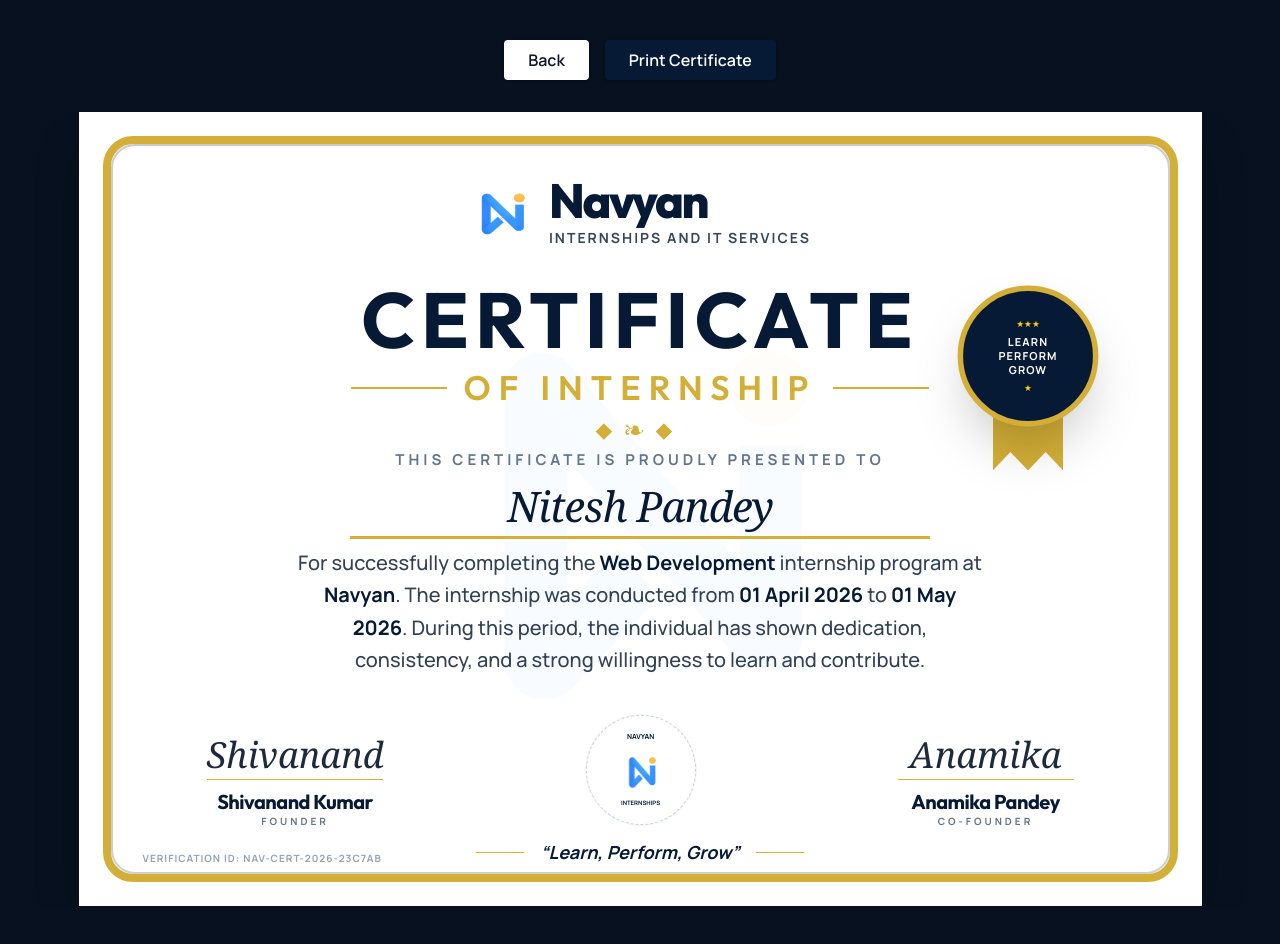
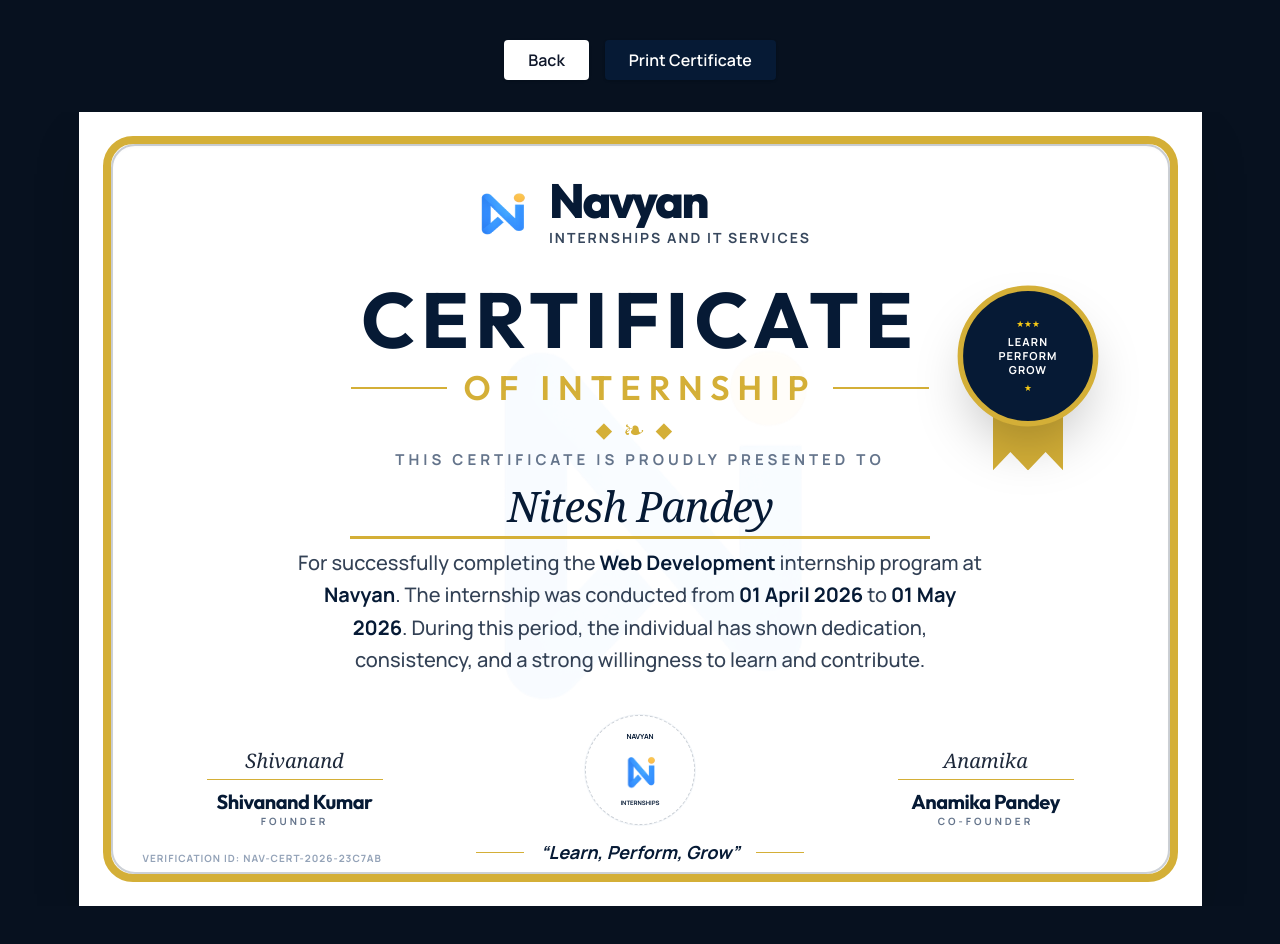
Before and after one commit to shivanand91/navyan, a React (Vite) app in the folder client/: page /documents/certificate/1 in a window 1280 px wide. Built offline with nearby package versions, Linux system fonts and the light colour scheme; no server answers.

Commit message:
offer letter and certificate designs

```diff
--- a/client/src/pages/documents/CertificatePreview.jsx
+++ b/client/src/pages/documents/CertificatePreview.jsx
@@ -101,7 +101,7 @@ export default function CertificatePreview() {
             {/* --- SIGNATURES --- */}
             <div className="absolute bottom-20 w-full flex justify-between px-32 items-end">
               <div className="text-center">
-                <p className="font-serif italic text-4xl text-slate-800 mb-1">Shivanand</p>
+                <p className="font-serif italic text-xl text-slate-800 mb-1">Shivanand</p>
                 <div className="w-44 h-[1.5px] bg-[#d4af37] mx-auto" />
                 <h4 className="mt-2 text-xl font-bold text-[#061a35]">Shivanand Kumar</h4>
                 <p className="text-[10px] font-bold tracking-[3px] text-slate-500 uppercase leading-none">Founder</p>
@@ -117,7 +117,7 @@ export default function CertificatePreview() {
               </div>
 
               <div className="text-center">
-                <p className="font-serif italic text-4xl text-slate-800 mb-1">Anamika</p>
+                <p className="font-serif italic text-xl text-slate-800 mb-1">Anamika</p>
                 <div className="w-44 h-[1.5px] bg-[#d4af37] mx-auto" />
                 <h4 className="mt-2 text-xl font-bold text-[#061a35]">Anamika Pandey</h4>
                 <p className="text-[10px] font-bold tracking-[3px] text-slate-500 uppercase leading-none">Co-Founder</p>
```
